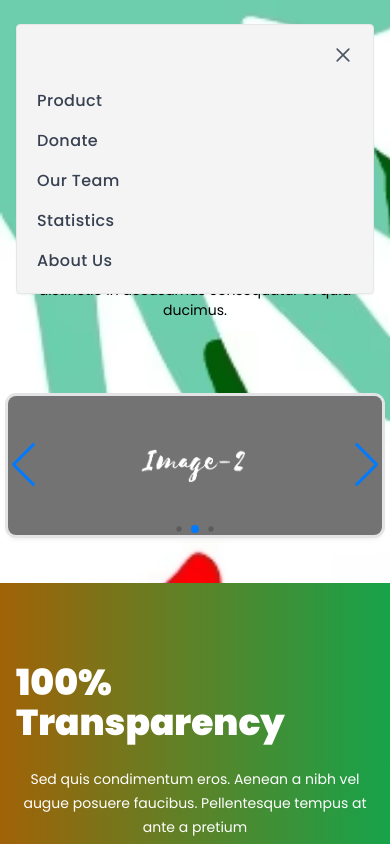
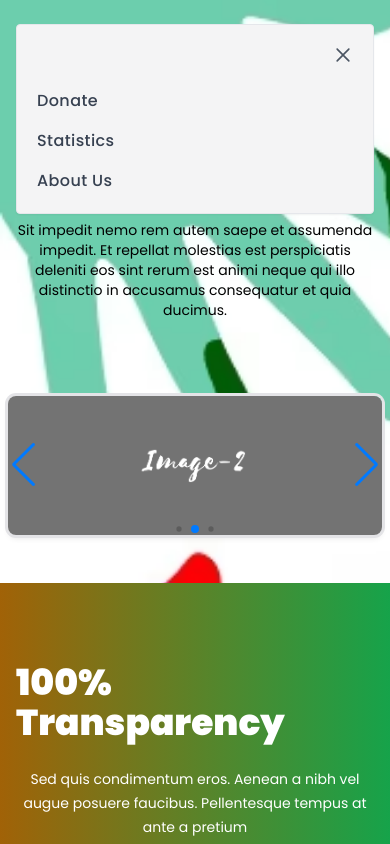
Before and after one commit to manugowda18/NGO-T, a Next.js app: page / in a window 390 px wide. Both pictures are taken after a click on the button "Open Menu". Shown: the top 844 px of the page. Built offline with nearby package versions, Linux system fonts and the light colour scheme.

Commit message:
Update Navbar.js

```diff
--- a/components/common/Navbar.js
+++ b/components/common/Navbar.js
@@ -100,19 +100,10 @@ export default function Navbar() {
                 </div>
                 <nav>
                   <ul class="space-y-4">
+
                     <li>
                       <a
-                        href="#"
-                        aria-label="Our product"
-                        title="Our product"
-                        class="font-medium tracking-wide text-gray-700 transition-colors duration-200 hover:text-deep-purple-accent-400"
-                      >
-                        Product
-                      </a>
-                    </li>
-                    <li>
-                      <a
-                        href="#"
+                        href="#donate"
                         aria-label="Our product"
                         title="Our product"
                         class="font-medium tracking-wide text-gray-700 transition-colors duration-200 hover:text-deep-purple-accent-400"
@@ -122,17 +113,7 @@ export default function Navbar() {
                     </li>
                     <li>
                       <a
-                        href="#"
-                        aria-label="Product Our Team"
-                        title="Product Our Team"
-                        class="font-medium tracking-wide text-gray-700 transition-colors duration-200 hover:text-deep-purple-accent-400"
-                      >
-                        Our Team
-                      </a>
-                    </li>
-                    <li>
-                      <a
-                        href="#"
+                        href="##stats"
                         aria-label="Statistics"
                         title="Statistics"
                         class="font-medium tracking-wide text-gray-700 transition-colors duration-200 hover:text-deep-purple-accent-400"
@@ -142,7 +123,7 @@ export default function Navbar() {
                     </li>
                     <li>
                       <a
-                        href="#"
+                        href="#about"
                         aria-label="About Us"
                         title="About Us"
                         class="font-medium tracking-wide text-gray-700 transition-colors duration-200 hover:text-deep-purple-accent-400"
```
